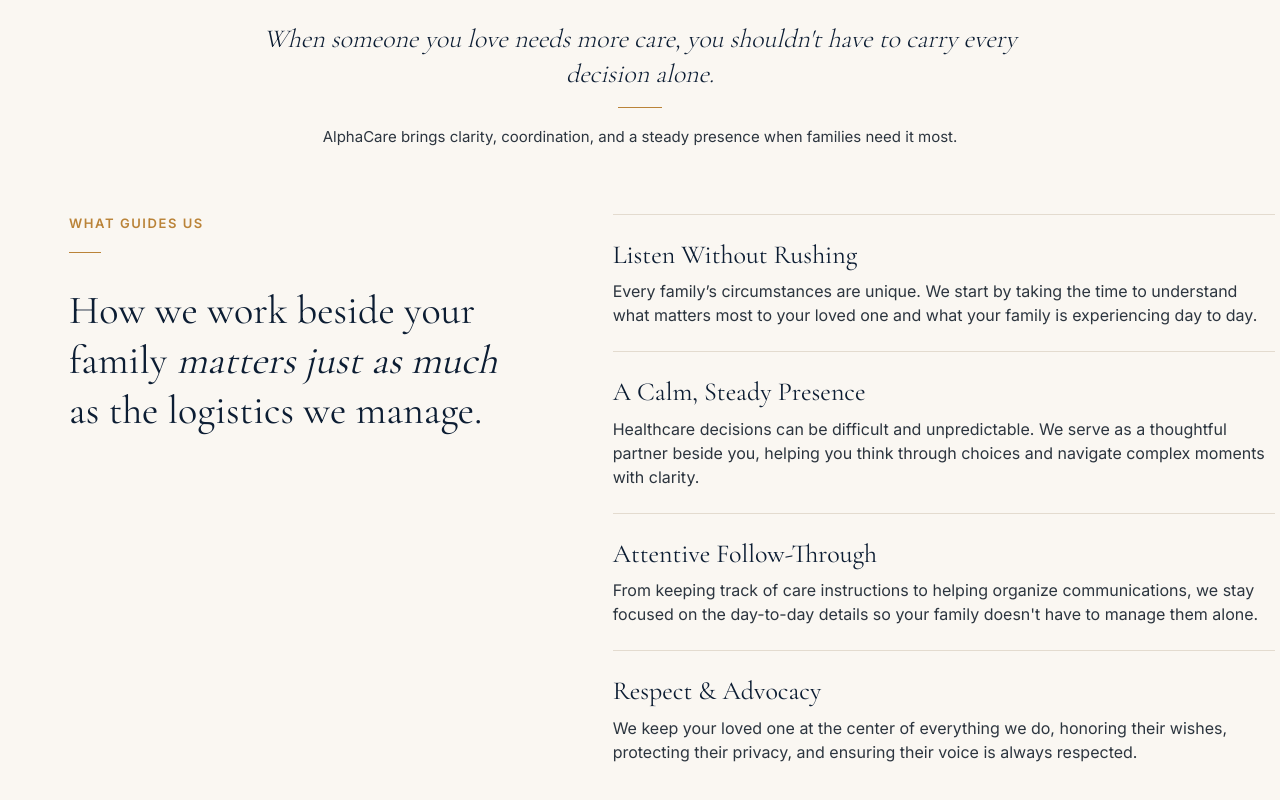
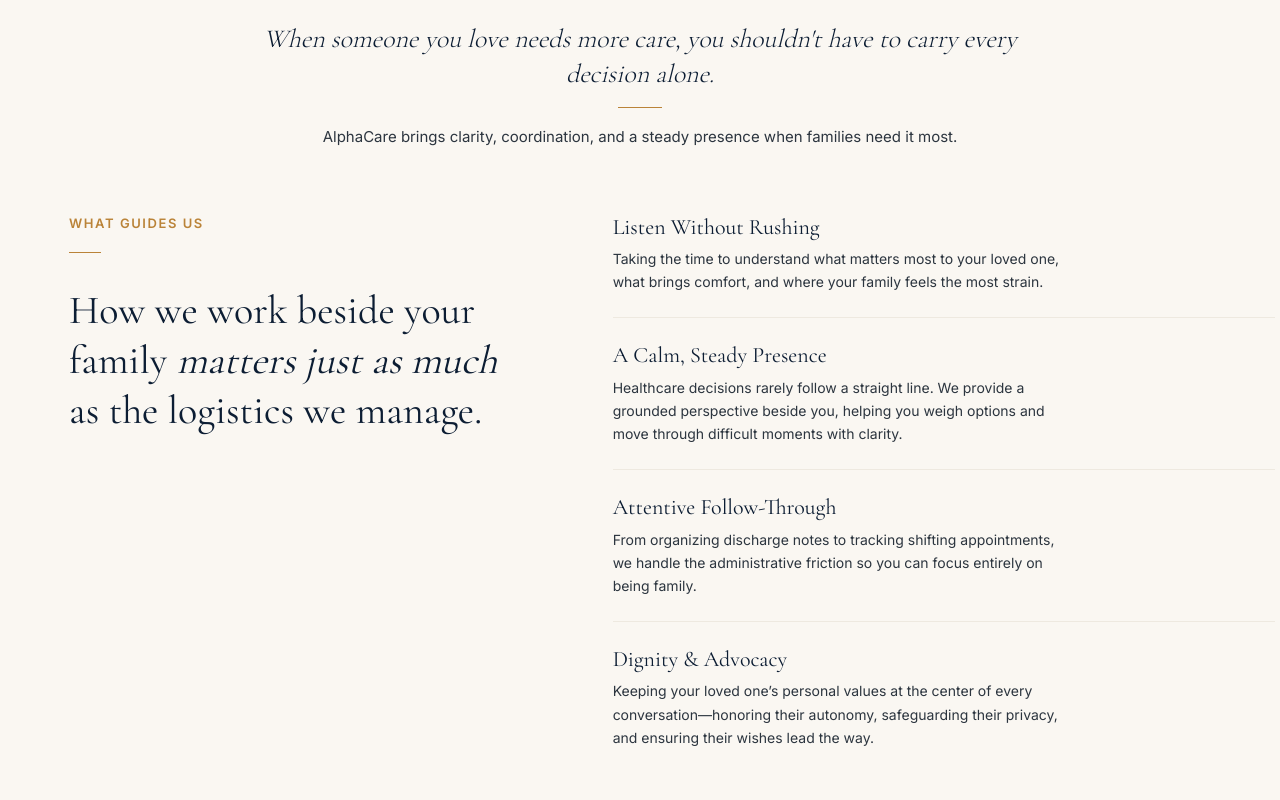
Before and after one commit to alphacareconcierge/alphacare-website, a Next.js app: page /about in a window 1280 px wide. Shown: the part 727-1527 px from the top of the page. Built offline with nearby package versions, Linux system fonts and the light colour scheme.

Commit message:
Refine AlphaCare about values copy

```diff
--- a/app/about/page.tsx
+++ b/app/about/page.tsx
@@ -11,19 +11,19 @@ export const metadata: Metadata = {
 const values = [
   {
     title: "Listen Without Rushing",
-    copy: "Every family’s circumstances are unique. We start by taking the time to understand what matters most to your loved one and what your family is experiencing day to day."
+    copy: "Taking the time to understand what matters most to your loved one, what brings comfort, and where your family feels the most strain."
   },
   {
     title: "A Calm, Steady Presence",
-    copy: "Healthcare decisions can be difficult and unpredictable. We serve as a thoughtful partner beside you, helping you think through choices and navigate complex moments with clarity."
+    copy: "Healthcare decisions rarely follow a straight line. We provide a grounded perspective beside you, helping you weigh options and move through difficult moments with clarity."
   },
   {
     title: "Attentive Follow-Through",
-    copy: "From keeping track of care instructions to helping organize communications, we stay focused on the day-to-day details so your family doesn't have to manage them alone."
+    copy: "From organizing discharge notes to tracking shifting appointments, we handle the administrative friction so you can focus entirely on being family."
   },
   {
-    title: "Respect & Advocacy",
-    copy: "We keep your loved one at the center of everything we do, honoring their wishes, protecting their privacy, and ensuring their voice is always respected."
+    title: "Dignity & Advocacy",
+    copy: "Keeping your loved one’s personal values at the center of every conversation—honoring their autonomy, safeguarding their privacy, and ensuring their wishes lead the way."
   }
 ];
 
@@ -81,11 +81,11 @@ export default function AboutPage() {
         </div>
         <div>
           {values.map((value) => (
-            <article key={value.title} className="mt-6 border-t border-[#E3DBCF] pt-6 first:mt-0">
-              <h3 className="type-card text-[1.625rem] font-normal">
+            <article key={value.title} className="mb-6 border-b border-[#E3DBCF]/50 pb-6 last:mb-0 last:border-b-0 last:pb-0">
+              <h3 className="font-serif text-[1.375rem] font-normal leading-[1.25] text-navy">
                 {value.title}
               </h3>
-              <p className="type-body mt-2 text-grayblue">
+              <p className="mt-1.5 max-w-md font-sans text-sm font-normal leading-[1.65] text-grayblue">
                 {value.copy}
               </p>
             </article>
```
